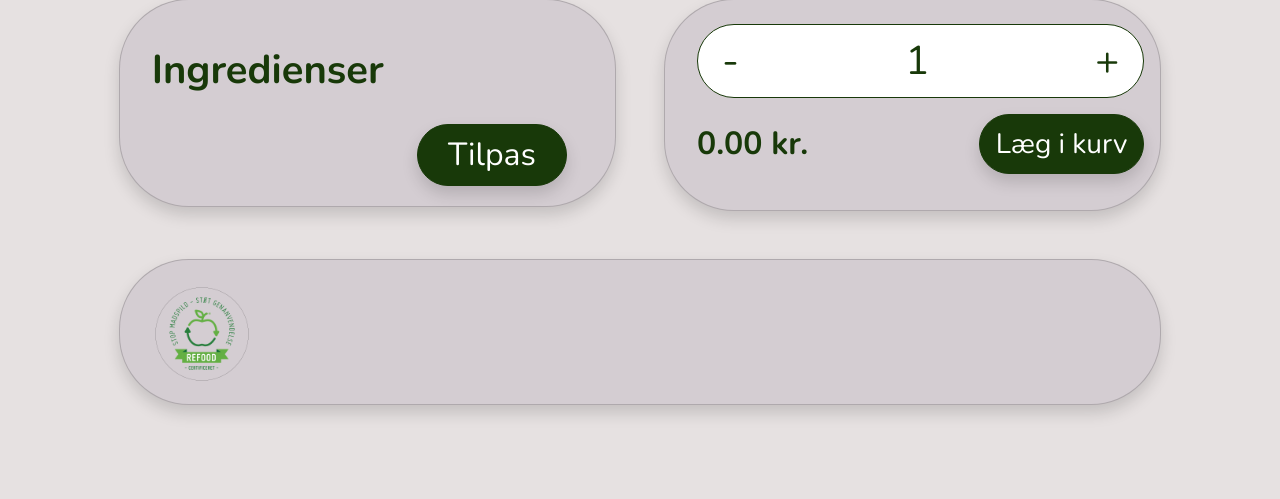
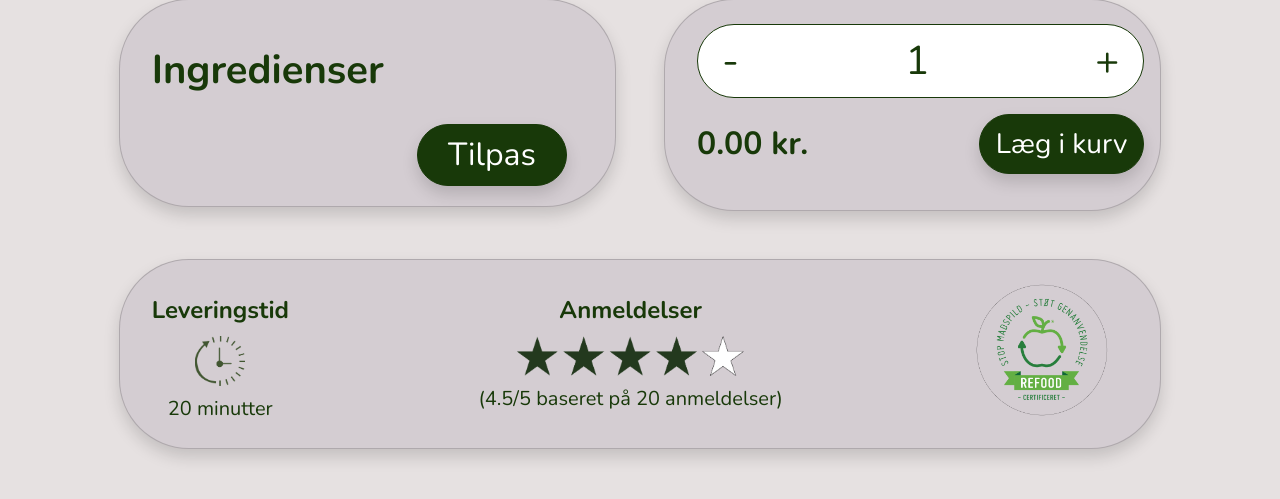
Before and after one commit to SofieKristiansen/EksamenRoomService, a PHP site: page /produkt.php?prodId=1 in a window 1280 px wide. Shown: the part 256-755 px from the top of the page. Run offline with PHP 8.4, Linux system fonts and the light colour scheme; data that the repository does not hold is empty; style sheets or scripts are compiled from the project's sources; some libraries are stand-ins or nearby versions; some web fonts are replaced.

Commit message:
tilføjelse af leveringstid og stjerner

```diff
--- a/produkt.php
+++ b/produkt.php
@@ -150,12 +150,32 @@ include("tilbagepil.php");
                 </div>
 
                 <div class="col-12">
-                    <div class="card shadow bg-kortfarve pt-2 ps-3 pb-1" style="border-radius: 70px;">
-                        <div class="card-body">
-                            <img src="img/StopMadspil.png" alt="" style="height: 100px; width: auto;">
+                    <div class="card shadow bg-kortfarve pt-2 ps-3 pb-4" style="border-radius: 70px;">
+                        <div class="d-flex justify-content-between align-items-start">
+
+                            <div class="d-flex flex-column align-items-start me-5 ps-3 pt-4">
+                                <span class="brødtekst text-primærtekstfarve fs-4 fw-bold">Leveringstid</span>
+                                <img src="img/leveringstid.webp" class="mx-auto my-2" style="width: 50px; height:auto;">
+                                <span class="brødtekst text-primærtekstfarve fs-5 text-center w-100">20 minutter</span>
+                            </div>
+
+                            <div class="d-flex flex-column align-items-center me-5">
+                                <div class="col-12 text-center pt-4">
+                                    <span class="brødtekst text-primærtekstfarve fw-bold fs-4">Anmeldelser</span>
+                                </div>
+                                <img src="img/stjerner.webp" class="mx-auto my-2" style="width: auto; height:40px; margin: 10px 0;">
+                                <span class="brødtekst text-primærtekstfarve fs-5 text-center">(4.5/5 baseret på 20 anmeldelser)</span>
+                            </div>
+
+                            <div class="d-flex align-items-center pt-4 me-5" style="height: 140px;">
+                                <img src="img/StopMadspil.png" alt="" style="height: 140px; width: auto;">
+                            </div>
                         </div>
                     </div>
                 </div>
+
+
+
 
             </div>
         </div>
```
Also changed, not shown: img/leveringstid.webp (added), img/stjerner.webp (added).
